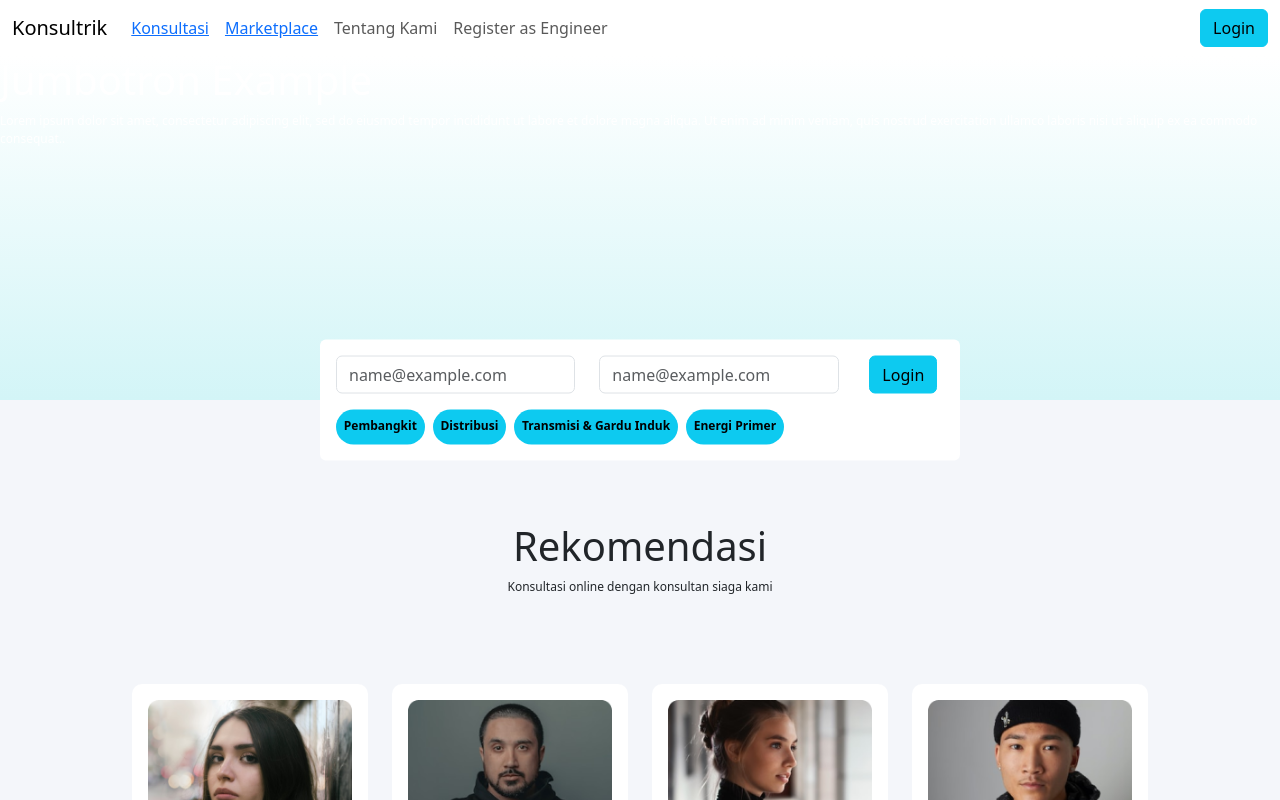
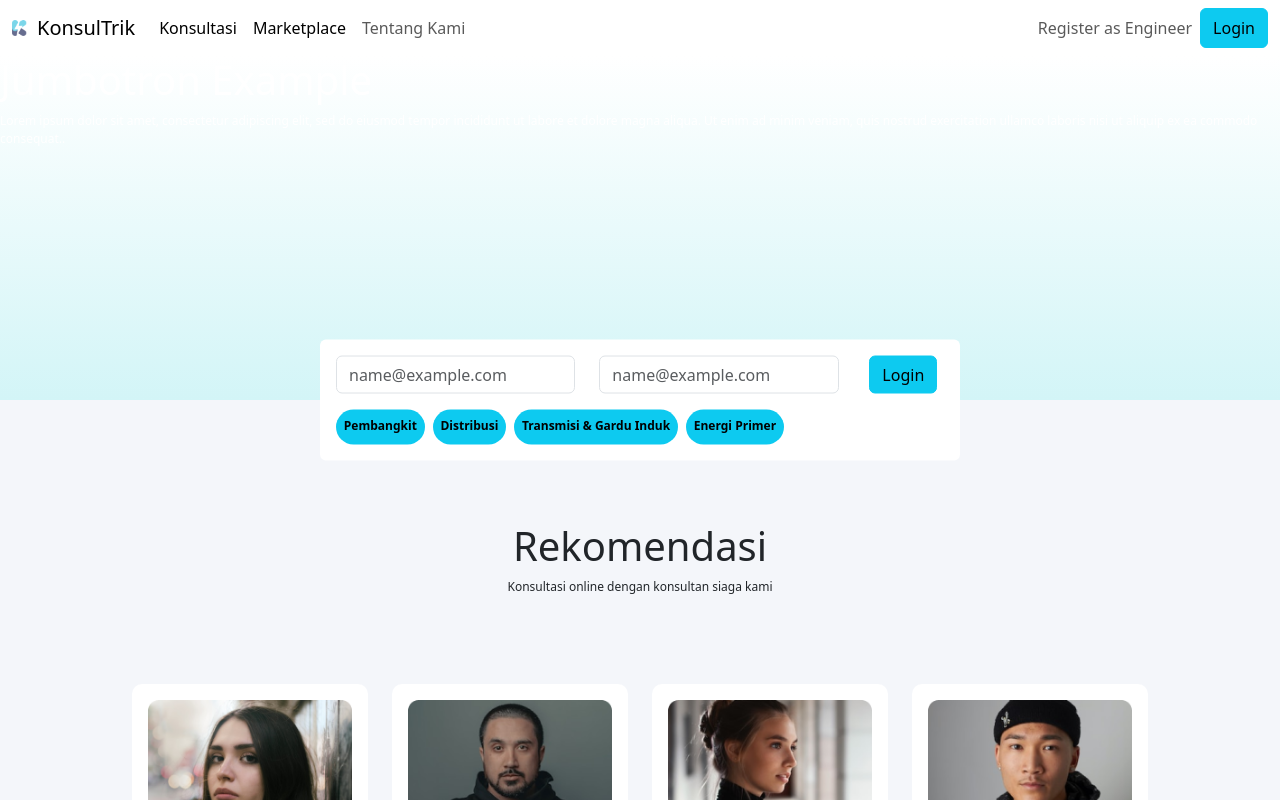
Before and after one commit to rizkybor/konsultrik-webapp, a Vue app in the folder konsultrik/: page / in a window 1280 px wide. Shown: the top 800 px of the page. Built offline with nearby package versions, Linux system fonts and the light colour scheme.

Commit message:
Update Ico dan Styling link

```diff
--- a/konsultrik/src/containers/Navbar.vue
+++ b/konsultrik/src/containers/Navbar.vue
@@ -1,8 +1,17 @@
 <template>
-  <div style="background: white;">
+  <div style="background: white;  position: sticky;
+  top: 0;
+  background-color: #ffffff; /* Ganti dengan warna latar belakang yang sesuai */
+  z-index: 100;" >
     <nav class="navbar navbar-expand-lg">
       <div class="container-fluid">
-        <a class="navbar-brand" href="#">Konsultrik</a>
+        <img
+              src="../assets//img/konsultrik-ico.png"
+              class="card-img-top"
+              alt="Gambar 1"
+              style="width: 15px; margin-right: 10px;"
+            />
+        <a class="navbar-brand" href="#">KonsulTrik</a>
         <button
           class="navbar-toggler"
           type="button"
@@ -20,23 +29,25 @@
 
           <ul class="navbar-nav me-auto mb-2 mb-lg-0">
             <li class="nav-item">
-              <a class="nav-link active" aria-current="page">
-                 <RouterLink to="/">Konsultasi</RouterLink>
+              <a class="nav-link" aria-current="page">
+                 <RouterLink style="text-decoration:  none; color: black;" to="/">Konsultasi</RouterLink>
               </a>
             </li>
             <li class="nav-item">
               <a class="nav-link">
-                <RouterLink to="/about">Marketplace</RouterLink>
+                <RouterLink style="text-decoration:  none; color: black;" to="/about">Marketplace</RouterLink>
               </a>
             </li>
             <li class="nav-item">
               <a class="nav-link" href="#">Tentang Kami</a>
             </li>
+          </ul>
+          <form class="d-flex" role="search">
+            <ul class="navbar-nav me-auto mb-2 mb-lg-0">
             <li class="nav-item">
               <a class="nav-link" href="#">Register as Engineer</a>
             </li>
           </ul>
-          <form class="d-flex" role="search">
             <button class="btn btn-info" type="submit">
               Login
             </button>
```
Also changed, not shown: konsultrik/src/assets/img/konsultrik-ico.png (added).
